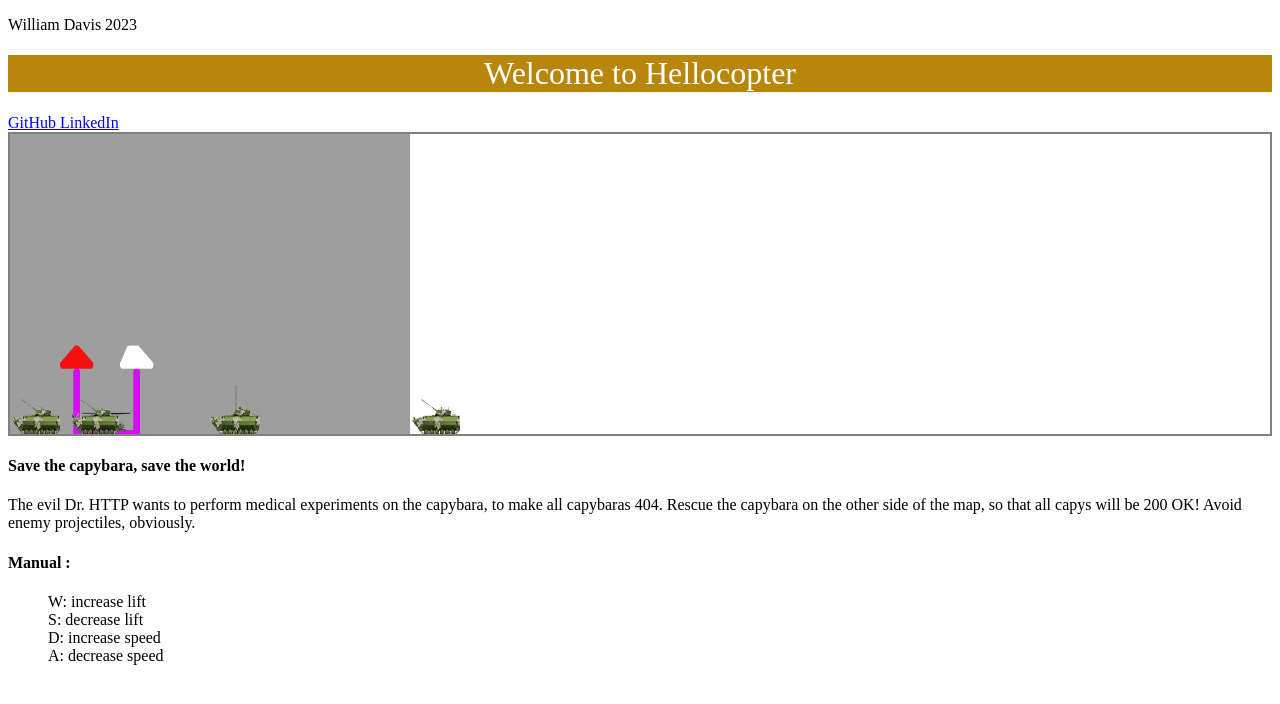
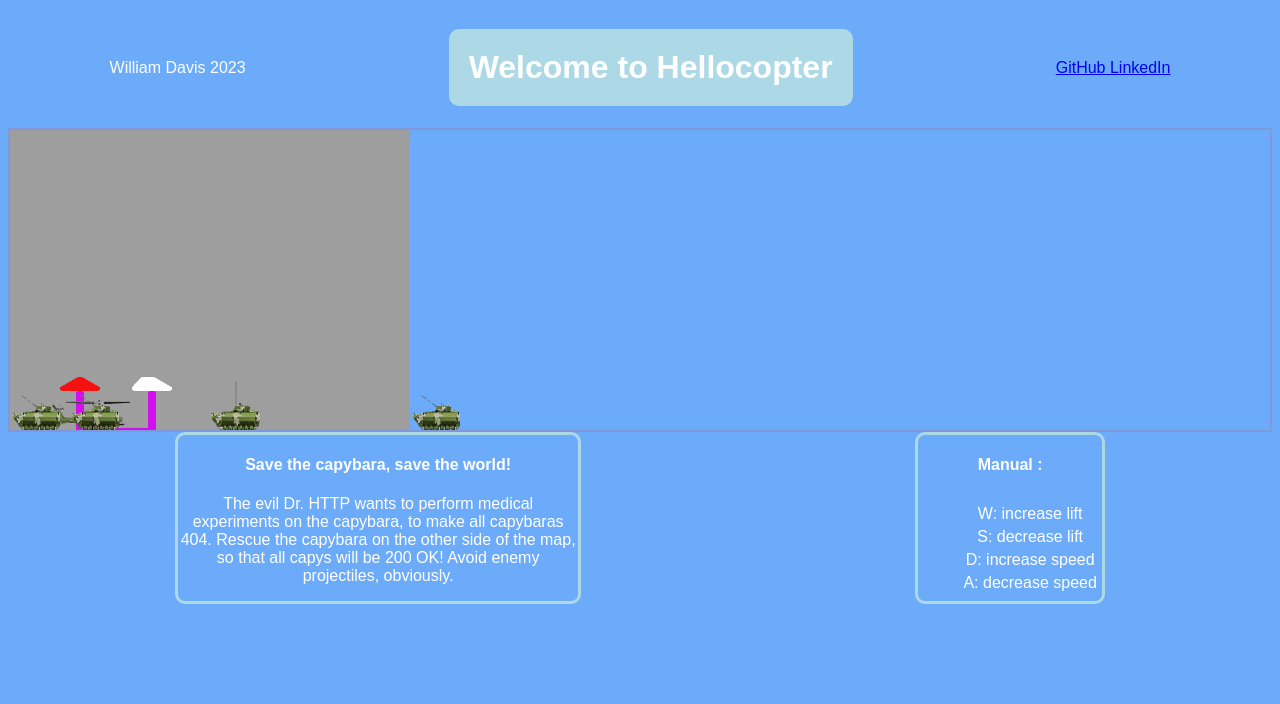
Before and after one commit to wtdavis/hellocopter_js_project, a plain HTML site: page hellocopter_repo/index.html in a window 1280 px wide. Drawn offline with Linux system fonts and the light colour scheme.

Commit message:
weds afternoon

```diff
--- a/hellocopter_repo/index.html
+++ b/hellocopter_repo/index.html
@@ -9,10 +9,10 @@
     <title>Document</title>
 </head>
 <body>
-    <header>
-        <p> William Davis 2023 </p>
-        <h1> Welcome to Hellocopter </h1>
-        <nav>
+    <header id="header">
+        <p id="author"> William Davis 2023 </p>
+        <h1 id="title"> Welcome to Hellocopter </h1>
+        <nav id="links">
             <a href="#"> GitHub </a>
             <a href="#"> LinkedIn </a>
         </nav>
@@ -23,21 +23,23 @@
 
     <img id="game_sprites" src="./assets/new_sprites.png">
     <img id="game_background" src="./assets/hello_background1.png">
-    <footer>
-        <div>
+    <footer id="footer">
+
+        <div id="backstory">
             <h4> Save the capybara, save the world!</h4>
             <p> The evil Dr. HTTP wants to perform medical experiments on the capybara, to make all capybaras 404. Rescue the capybara on the other side of the map, so that all capys will be 200 OK! Avoid enemy projectiles, obviously.</p>
         </div>
 
-        <div>
-            <h4> Manual :</h4>
-            <ul>
+        <div id="manual">
+            <h4 id="manual-header" class="manual-content"> Manual :</h4>
+            <ul id="instructions" class="manual-content">
                 <li> W: increase lift </li>
                 <li> S: decrease lift </li>
                 <li> D: increase speed </li>
                 <li> A: decrease speed </li>
             </ul>
         </div>
+
     </footer>
 </body>
 </html>
--- a/hellocopter_repo/styles.css
+++ b/hellocopter_repo/styles.css
@@ -2,24 +2,93 @@ p, img, canvas, div, h1, h2, h3, body, li, ul {
 
     list-style: none;
     border: none;
-    font-family: none;
-
+    font-family: sans-serif;
+    color: white;
+    /* text-shadow: */
 
 }
 
 h1 {
-    display: flex;
-    justify-content: center;
     color: white;
-    font-weight:400;
-    background:darkgoldenrod;
+    font-weight:900;
+    background-color: lightblue;
+    position: relative;
+    padding: 20px;
+    border-radius: 10px;
 
 }
+
+body {
+    background-color: #6CABFA;
+    display: flex;
+    flex-direction: column;
+}
 body canvas {
-    display:flex;
-    border: 2px solid grey;
+    border: 2px solid #8097D9;
+    /* background: blue; */
 }
 
 img {
     display: none;
 }
+
+
+header {
+    display: flex;
+    justify-content: space-around;
+    align-items:center;
+}
+#author {
+    /* display: inline-block */
+    /* margin-bottom: 20px; */
+}
+
+#links {
+    /* margin-bottom: 30px; */
+
+}
+
+
+/* ------------------- */
+
+footer {
+    display: flex;
+    justify-content: space-around;
+}
+
+/* ----------------------- */
+
+#backstory {
+    width: 400px;
+    border: 3px solid lightblue;
+    border-radius: 10px;
+
+    text-align: center;
+}
+
+/* manual */
+
+ul li {
+    margin: 5px;
+    text-align: center;
+}
+
+#manual-header {
+    text-align: center;
+}
+
+#manual {
+    /* float:right; */
+    display:flex;
+    flex-direction: column;
+    border: 3px solid lightblue;
+    border-radius: 10px;
+
+    /* margin: 40px */
+
+}
+#instructions {
+    text-align: center;
+    margin: auto;
+
+}
```
Also changed, not shown: hellocopter_repo/all.js, webpack_files/babel.config.json (renamed from babel.config.json), webpack_files/index.html (renamed from index.html), webpack_files/package.json (renamed from package.json), webpack_files/webpack.config.js (renamed from webpack.config.js), 4 other files.
